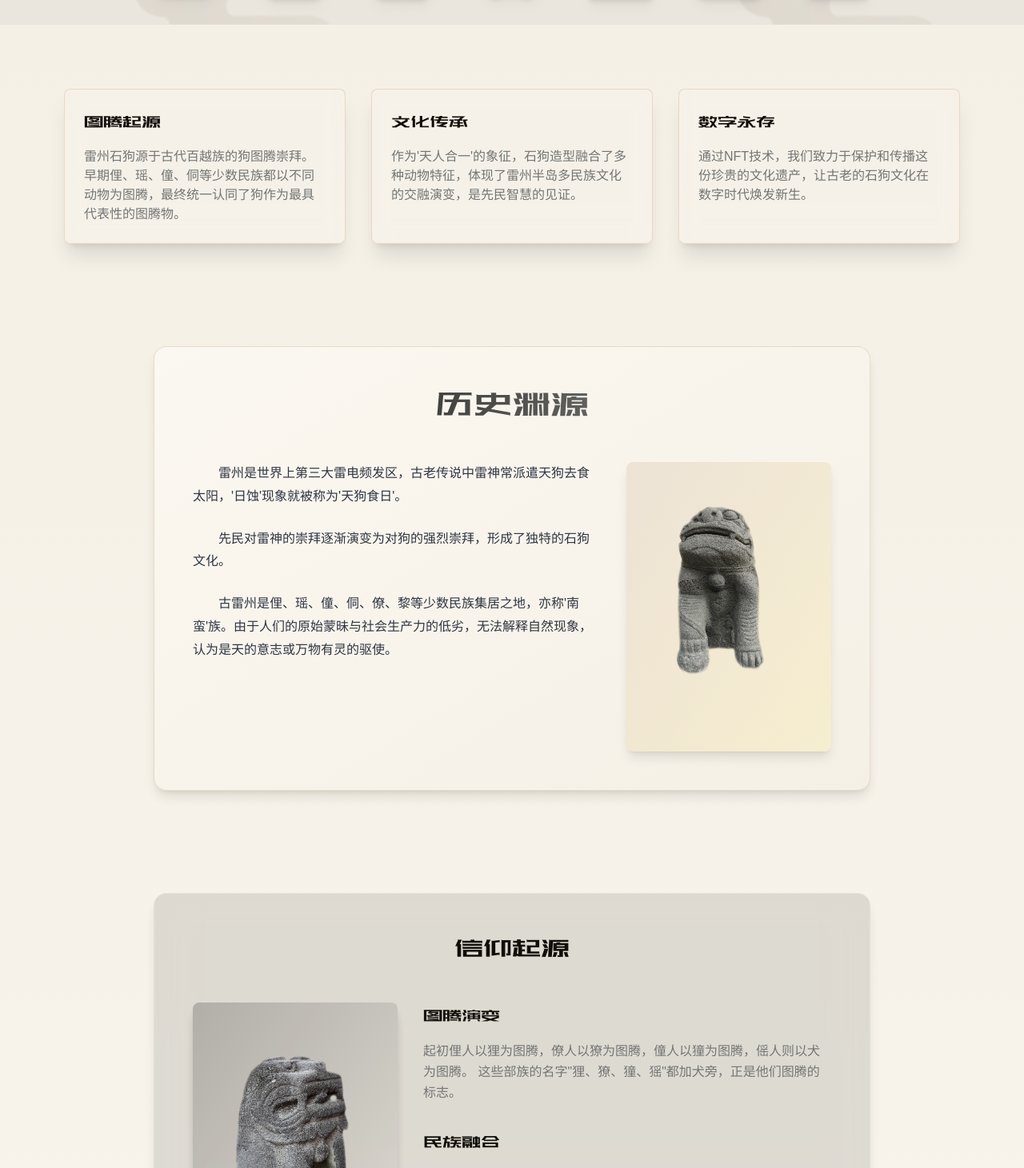
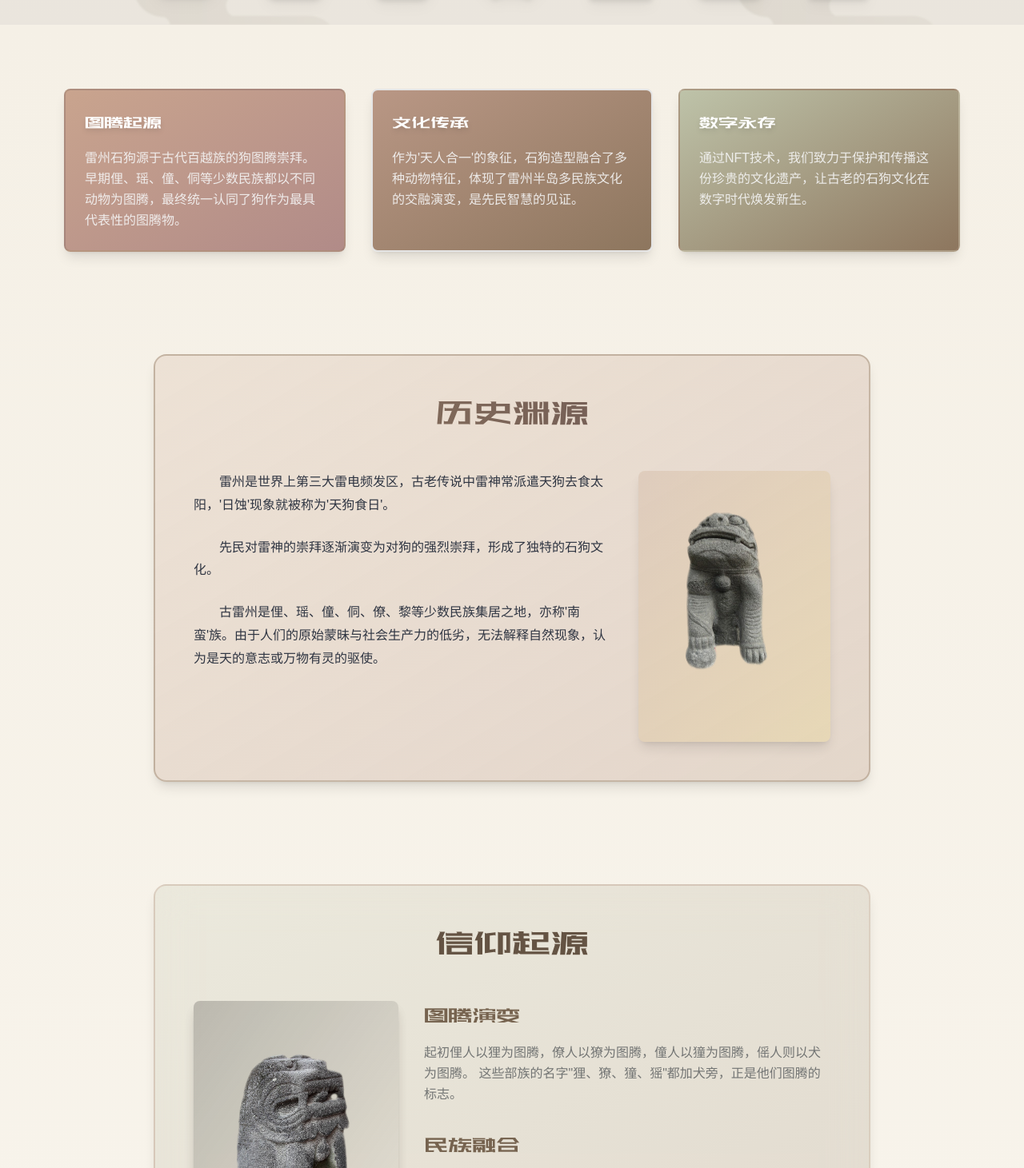
Before and after one commit to qq919006380/meta-relic, a Next.js app: page / in a window 1280 px wide. Shown: the part 769-2230 px from the top of the page at 80% size. Built offline with nearby package versions, Linux system fonts and the light colour scheme; grey boxes are pictures that could not be loaded.

Commit message:
update styles

```diff
--- a/app/page.tsx
+++ b/app/page.tsx
@@ -264,7 +264,7 @@ export default function Home() {
         </motion.div>
       </div>
 
-      {/* 文化介绍部分样式更新 */}
+      {/* 文化介绍部分 */}
       <div className="min-h-screen py-20 relative overflow-hidden
                       bg-gradient-to-b from-[rgb(245,240,230)] to-[rgb(251,248,241)]">
         {/* 新增背景文化元素 */}
@@ -296,15 +296,21 @@ export default function Home() {
             {[
               {
                 title: "图腾起源",
-                content: "雷州石狗源于古代百越族的狗图腾崇拜。早期俚、瑶、僮、侗等少数民族都以不同动物为图腾，最终统一认同了狗作为最具代表性的图腾物。"
+                content: "雷州石狗源于古代百越族的狗图腾崇拜。早期俚、瑶、僮、侗等少数民族都以不同动物为图腾，最终统一认同了狗作为最具代表性的图腾物。",
+                bgColor: "from-[#c9a48e] to-[#b18b88]",
+                borderColor: "#8d765e"
               },
               {
                 title: "文化传承",
-                content: "作为'天人合一'的象征，石狗造型融合了多种动物特征，体现了雷州半岛多民族文化的交融演变，是先民智慧的见证。"
+                content: "作为'天人合一'的象征，石狗造型融合了多种动物特征，体现了雷州半岛多民族文化的交融演变，是先民智慧的见证。",
+                bgColor: "from-[#b99785] to-[#8d765e]",
+                borderColor: "#b18b88"
               },
               {
                 title: "数字永存",
-                content: "通过NFT技术，我们致力于保护和传播这份珍贵的文化遗产，让古老的石狗文化在数字时代焕发新生。"
+                content: "通过NFT技术，我们致力于保护和传播这份珍贵的文化遗产，让古老的石狗文化在数字时代焕发新生。",
+                bgColor: "from-[#bec3a9] to-[#8d765e]",
+                borderColor: "#b99785"
               }
             ].map((item, index) => (
               <motion.div
@@ -332,10 +338,14 @@ export default function Home() {
                     ease: "easeOut"
                   }
                 }}
-                className="bg-white/10 backdrop-blur-md p-6 rounded-lg
-                           hover:bg-white/15 cursor-pointer transition-all
-                           border border-[rgb(184,115,51)]/20 shadow-xl
-                           hover:border-[rgb(255,215,0)]/30"
+                className={`
+                  p-6 rounded-lg cursor-pointer transition-all duration-300
+                  bg-gradient-to-br ${item.bgColor} bg-opacity-90
+                  hover:bg-opacity-100 backdrop-blur-md
+                  border-2 border-[${item.borderColor}]/30
+                  hover:border-[${item.borderColor}]/50
+                  shadow-lg hover:shadow-xl
+                `}
               >
                 <motion.h3
                   initial={{ opacity: 0, x: -20 }}
@@ -345,7 +355,7 @@ export default function Home() {
                     delay: index * 0.15 + 0.2,
                     ease: "easeOut"
                   }}
-                  className="font-zhanku text-2xl mb-4 text-museum-ink"
+                  className="font-zhanku text-2xl mb-4 text-white drop-shadow-md"
                 >
                   {item.title}
                 </motion.h3>
@@ -357,7 +367,8 @@ export default function Home() {
                     delay: index * 0.15 + 0.3,
                     ease: "easeOut"
                   }}
-                  className="text-museum-slate"
+                  className="text-[#f5f5f5] leading-relaxed text-opacity-90
+                             hover:text-opacity-100 transition-colors"
                 >
                   {item.content}
                 </motion.p>
@@ -372,19 +383,21 @@ export default function Home() {
             transition={{ duration: 0.8, ease: "easeOut" }}
             viewport={{ once: true, margin: "-100px" }}
             className="mt-32 text-center max-w-4xl mx-auto
-                       bg-gradient-to-br from-[rgb(251,248,241)] to-[rgb(245,240,230)]
-                       rounded-2xl p-12 border border-[rgb(184,115,51)]/20
+                       bg-gradient-to-br from-[#c9a48e]/20 to-[#b99785]/30
+                       rounded-2xl p-12 border-2 border-[#8d765e]/40
                        shadow-lg hover:shadow-xl transition-all duration-300"
           >
-            <h2 className="font-zhanku text-5xl mb-12 text-museum-ink bg-gradient-to-r from-museum-ink to-museum-stone bg-clip-text text-transparent">
+            <h2 className="font-zhanku text-5xl mb-12
+                           bg-gradient-to-r from-[#8d765e] to-[#695352]
+                           bg-clip-text text-transparent">
               历史渊源
             </h2>
 
             {/* 图文布局容器 */}
             <div className="flex flex-col md:flex-row gap-8 items-start">
               {/* 左侧文字 */}
-              <div className="flex-1 text-left">
-                <div className="article-content text-museum-slate leading-relaxed space-y-6">
+              <div className="flex-1 text-left article-content">
+                <div className="text-museum-slate leading-relaxed space-y-6">
                   <p>雷州是世界上第三大雷电频发区，古老传说中雷神常派遣天狗去食太阳，'日蚀'现象就被称为'天狗食日'。</p>
                   <p>先民对雷神的崇拜逐渐演变为对狗的强烈崇拜，形成了独特的石狗文化。</p>
                   <p>古雷州是俚、瑶、僮、侗、僚、黎等少数民族集居之地，亦称'南蛮'族。由于人们的原始蒙昧与社会生产力的低劣，无法解释自然现象，认为是天的意志或万物有灵的驱使。</p>
@@ -392,7 +405,7 @@ export default function Home() {
               </div>
 
               {/* 右侧图片 */}
-              <div className="md:w-64 flex-shrink-0">
+              <div className="md:w-60 flex-shrink-0">
                 <div className="bg-gradient-to-br from-[rgb(139,69,19)]/10 to-[rgb(255,215,0)]/10
                         rounded-lg shadow-lg hover:shadow-xl transition-all duration-300">
                   <Image
@@ -413,9 +426,12 @@ export default function Home() {
             whileInView={{ opacity: 1 }}
             transition={{ duration: 0.8, ease: "easeOut" }}
             viewport={{ once: true, margin: "-100px" }}
-            className="mt-32 max-w-4xl mx-auto bg-black/10 backdrop-blur-xl rounded-2xl p-12 border border-white/20 shadow-lg"
+            className="mt-32 max-w-4xl mx-auto
+                       bg-gradient-to-br from-[#bec3a9]/20 to-[#8d765e]/20
+                       backdrop-blur-xl rounded-2xl p-12
+                       border-2 border-[#b99785]/30 shadow-lg"
           >
-            <h2 className="text-4xl font-zhanku mb-12 text-museum-ink text-center">信仰起源</h2>
+            <h2 className="text-5xl font-zhanku mb-12 text-[#645343] text-center">信仰起源</h2>
 
             {/* 图文布局容器 */}
             <div className="flex flex-col md:flex-row gap-8 items-start">
@@ -434,14 +450,14 @@ export default function Home() {
               <div className="flex-1">
                 <div className="space-y-8">
                   <div>
-                    <h3 className="text-2xl font-zhanku text-museum-ink mb-4">图腾演变</h3>
+                    <h3 className="text-3xl font-zhanku text-[#76634f] mb-4">图腾演变</h3>
                     <p className="text-museum-slate leading-relaxed">
                       起初俚人以狸为图腾，僚人以獠为图腾，僮人以獞为图腾，傜人则以犬为图腾。
                       这些部族的名字"狸、獠、獞、猺"都加犬旁，正是他们图腾的标志。
                     </p>
                   </div>
                   <div>
-                    <h3 className="text-2xl font-zhanku text-museum-ink mb-4">民族融合</h3>
+                    <h3 className="text-3xl font-zhanku text-[#76634f] mb-4">民族融合</h3>
                     <p className="text-museum-slate leading-relaxed">
                       俚僚人对雷神的崇拜以及对狗图腾的信奉，在生产生活过程中逐步被古越族文化所同化。
                       因此，雷州石狗具有多兽之形的特征。
@@ -472,10 +488,11 @@ export default function Home() {
               whileInView={{ opacity: 1, y: 0 }}
               transition={{ duration: 1, ease: "easeOut" }}
               viewport={{ once: true, margin: "-100px" }}
-              className="relative mt-32 max-w-4xl mx-auto rounded-2xl p-12 bg-black/10 backdrop-blur-xl
-                         border border-white/20 shadow-lg"
+              className="relative mt-32 max-w-4xl mx-auto rounded-2xl p-12
+                         bg-gradient-to-br from-[#c9a48e]/20 to-[#b18b88]/20
+                         backdrop-blur-xl border-2 border-[#8d765e]/30 shadow-lg"
             >
-              <h2 className="text-4xl font-zhanku mb-12 text-museum-ink text-center">文化传承</h2>
+              <h2 className="text-5xl font-zhanku mb-12 text-[#72604c] text-center">文化传承</h2>
               <div className="article-content space-y-8 text-museum-slate max-w-4xl mx-auto">
                 {[
                   "古雷州百越族中的俚、僚、僮人都是黄帝的亲族，他们从黄河中下游南迁至岭海之滨，一部分移徙雷州成为雷州先民。",
@@ -520,7 +537,7 @@ export default function Home() {
               className="relative  mt-32 mb-20 rounded-2xl p-12 bg-black/10 backdrop-blur-xl
                          border border-white/20 shadow-lg"
             >
-              <h2 className="text-4xl font-zhanku mb-12 text-museum-ink text-center">文化价值</h2>
+              <h2 className="text-5xl font-zhanku mb-12 text-[#544738] text-center">文化价值</h2>
               <div className="grid grid-cols-1 md:grid-cols-2 gap-12">
                 {[
                   {
@@ -539,14 +556,12 @@ export default function Home() {
                     transition={{ duration: 0.8, delay: index * 0.2 }}
                     viewport={{ once: true }}
                     className="space-y-6 p-8 rounded-xl
-                               bg-gradient-to-br from-[rgb(251,248,241)] to-[rgb(245,240,230)]
-                               hover:from-[rgb(245,240,230)] hover:to-[rgb(251,248,241)]
+                               bg-gradient-to-br from-[#bec3a9]/30 to-[#b99785]/20
                                transition-all duration-300
-                               border border-[rgb(184,115,51)]/20 shadow-lg
-                               hover:border-[rgb(255,215,0)]/30"
+                               border-2 border-[#8d765e]/30 shadow-lg"
                   >
-                    <h3 className="text-2xl font-zhanku text-museum-ink">{item.title}</h3>
-                    <p className="text-museum-slate leading-relaxed">{item.content}</p>
+                    <h3 className="text-3xl font-zhanku text-[#6c5b48]">{item.title}</h3>
+                    <p className="text-[#8d765e] leading-relaxed">{item.content}</p>
                   </motion.div>
                 ))}
               </div>
@@ -562,7 +577,7 @@ export default function Home() {
             className="mt-32 mb-20 rounded-2xl p-12 bg-black/10 backdrop-blur-xl
                        border border-white/20 shadow-lg"
           >
-            <h2 className="text-4xl font-zhanku mb-12 text-museum-ink text-center">数字藏品展示</h2>
+            <h2 className="text-5xl font-zhanku mb-12 text-[#6c5b48] text-center">数字藏品展示</h2>
 
             {/* NFT展示轮播 */}
             <div className="relative my-12">
@@ -601,8 +616,8 @@ export default function Home() {
                     </CarouselItem>
                   ))}
                 </CarouselContent>
-                <CarouselPrevious className="hidden md:flex mx-2 bg-museum-sand" />
-                <CarouselNext className="hidden md:flex mx-2 bg-museum-sand" />
+                <CarouselPrevious className="hidden md:flex mx-2" />
+                <CarouselNext className="hidden md:flex mx-2" />
               </Carousel>
             </div>
 
```
